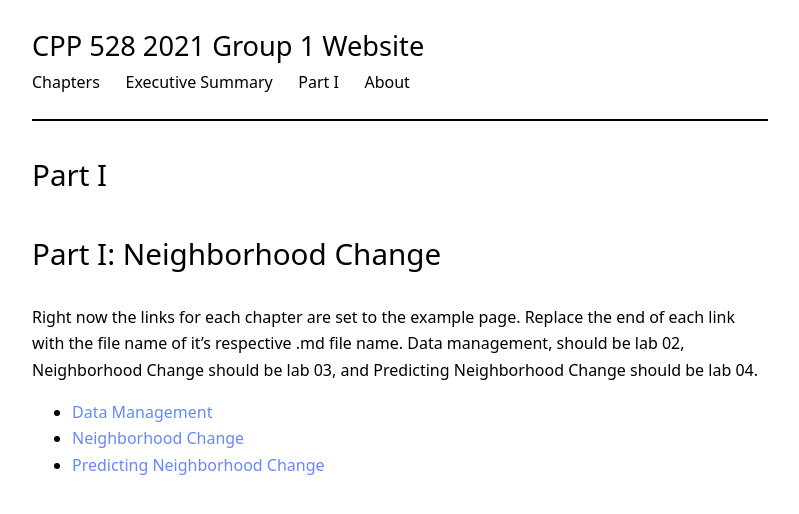
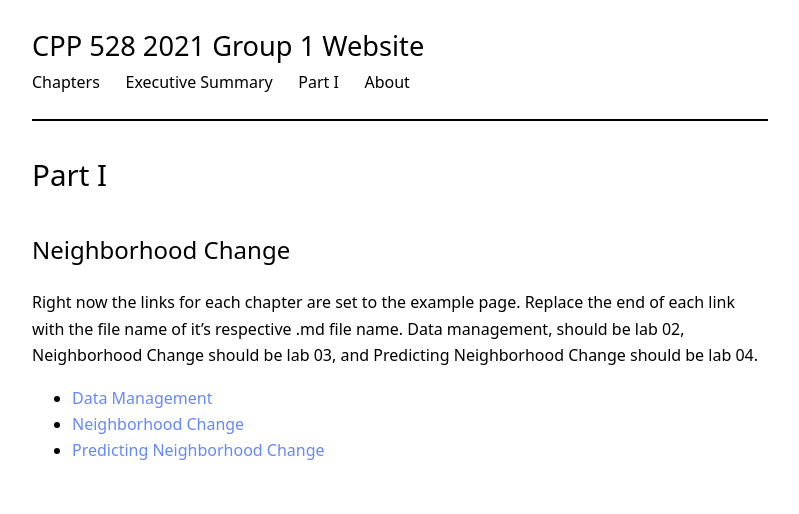
Before and after one commit to jmacost5/cpp-528-fall-2021-group-01, a Jekyll site: the page built from part_1.md, in a window 1280 px wide. Shown: the top 514 px of the page, without its empty margins (240-1039 px from the left). Built offline with Jekyll 4.4.1, drawn with Linux system fonts in a browser that asks for light colours; nearby versions of some CDN libraries.

Commit message:
Update part_1.md
Changed the header Neighborhood Change

```diff
--- a/part_1.md
+++ b/part_1.md
@@ -3,7 +3,7 @@ layout: page
 title: "Part I"
 ---
 
-# Part I: Neighborhood Change
+## Neighborhood Change
 
 Right now the links for each chapter are set to the example page. Replace the end of each link with the file name of it's respective .md file name. Data management,
 should be lab 02, Neighborhood Change should be lab 03, and Predicting Neighborhood Change should be lab 04.
```
